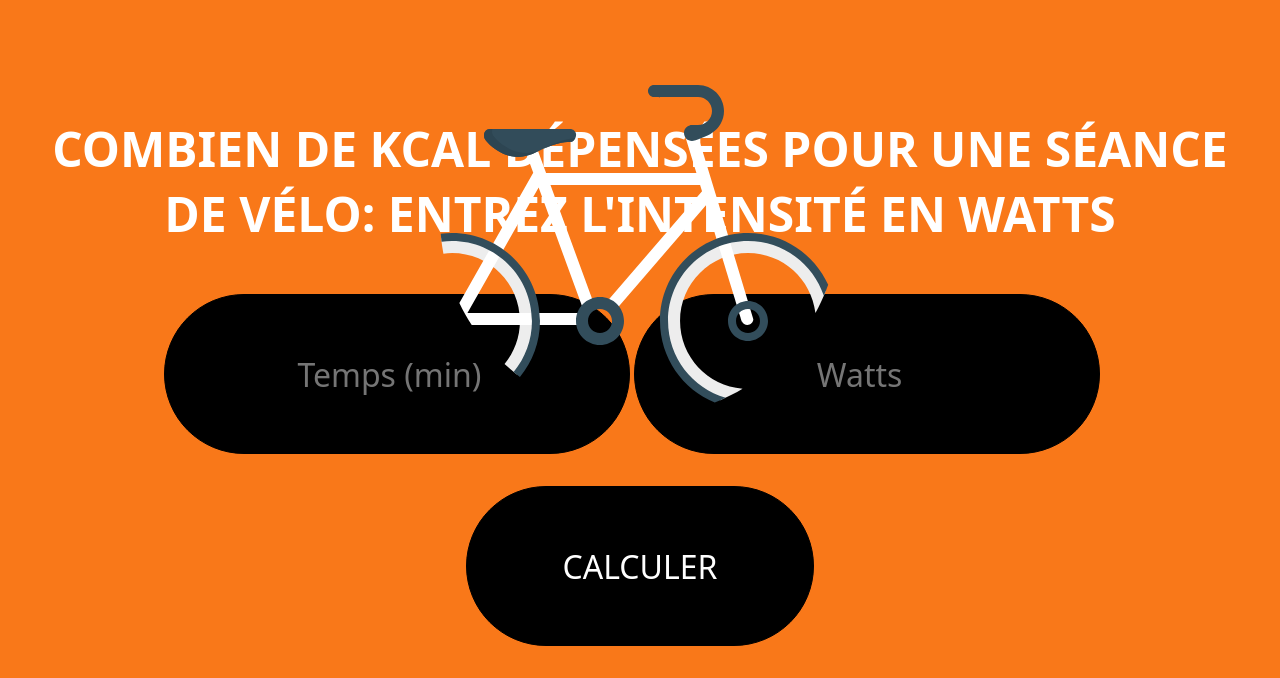
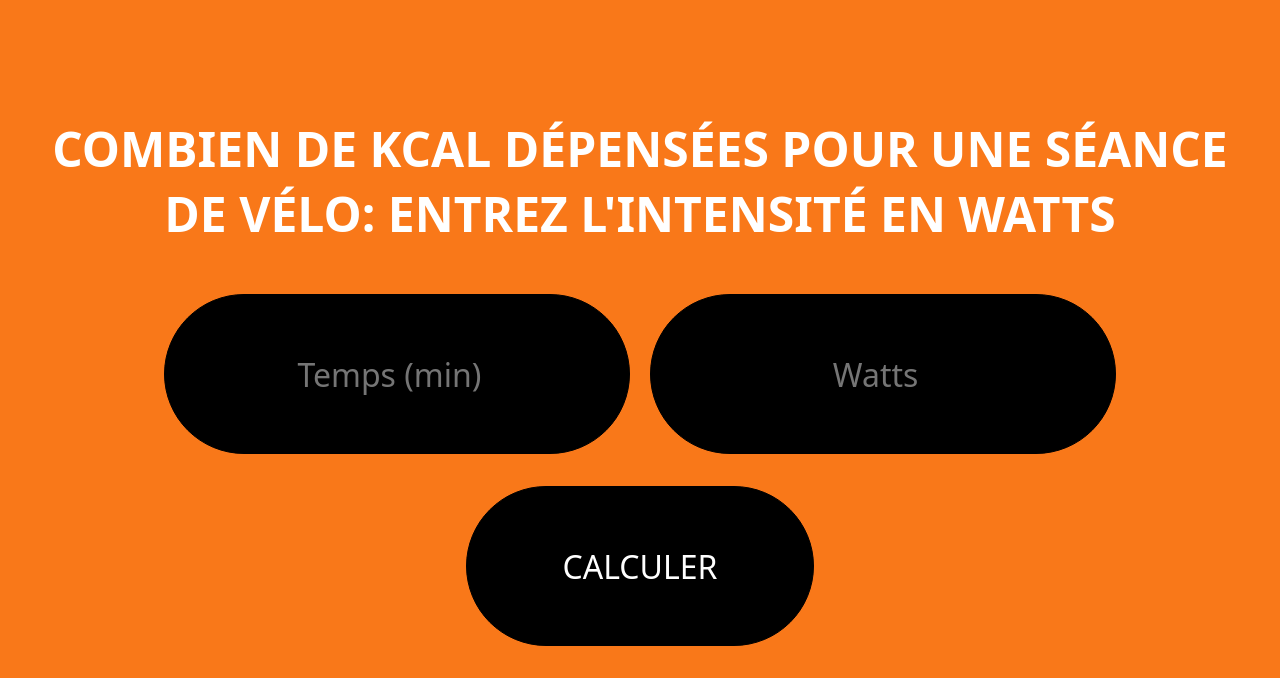
Before and after one commit to dekefake/bike_kcal_watts, a plain HTML site: page index.html in a window 1280 px wide. Shown: the part 383-1061 px from the top of the page. Drawn offline with nearby package versions, Linux system fonts and the light colour scheme.

Commit message:
flemme du velo

```diff
--- a/styles.css
+++ b/styles.css
@@ -33,7 +33,7 @@ button, input {
     font-size: 2em;
 }
 
-#watts {
+#minutes {
 	margin-right: 16px;
 }
 
@@ -52,6 +52,7 @@ b, p {
 }
 
 .bike {
+	display:none;
 	width: 400px;
     height: 400px;
     bottom: 0;
```
